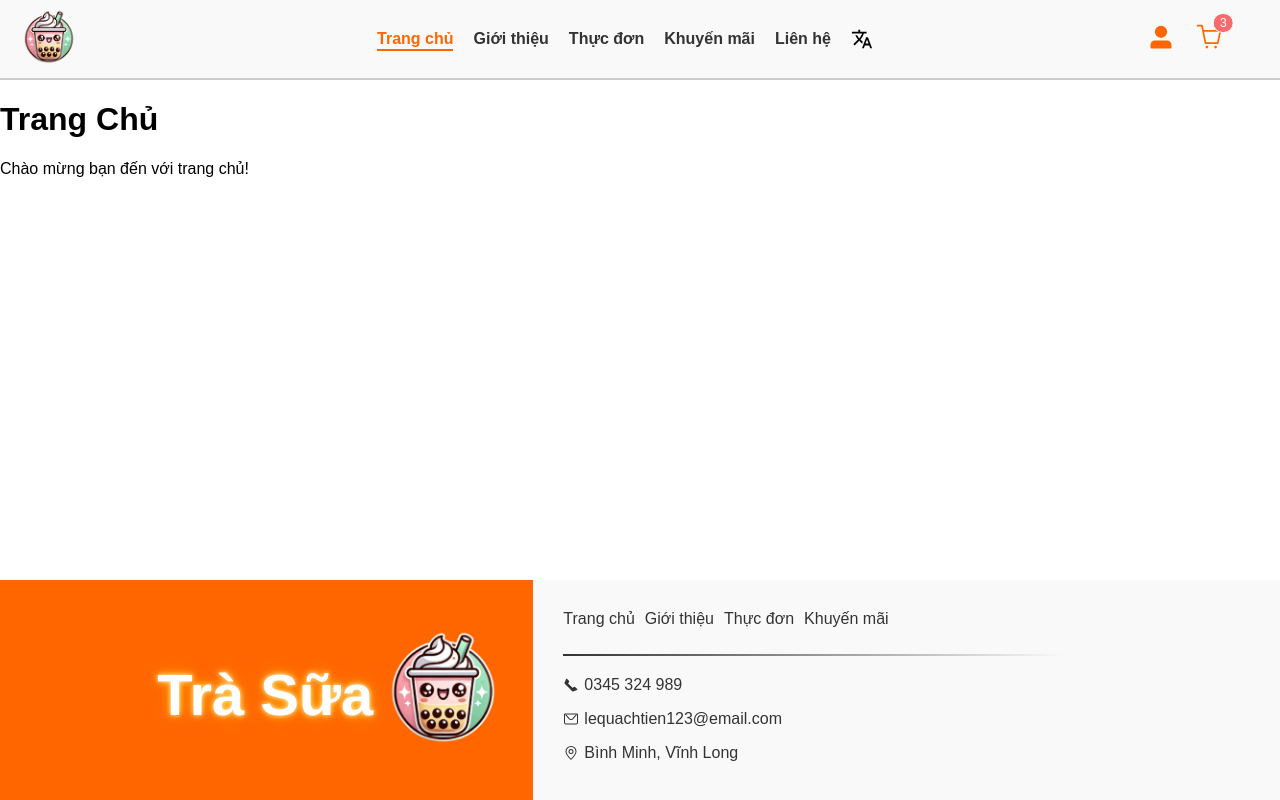
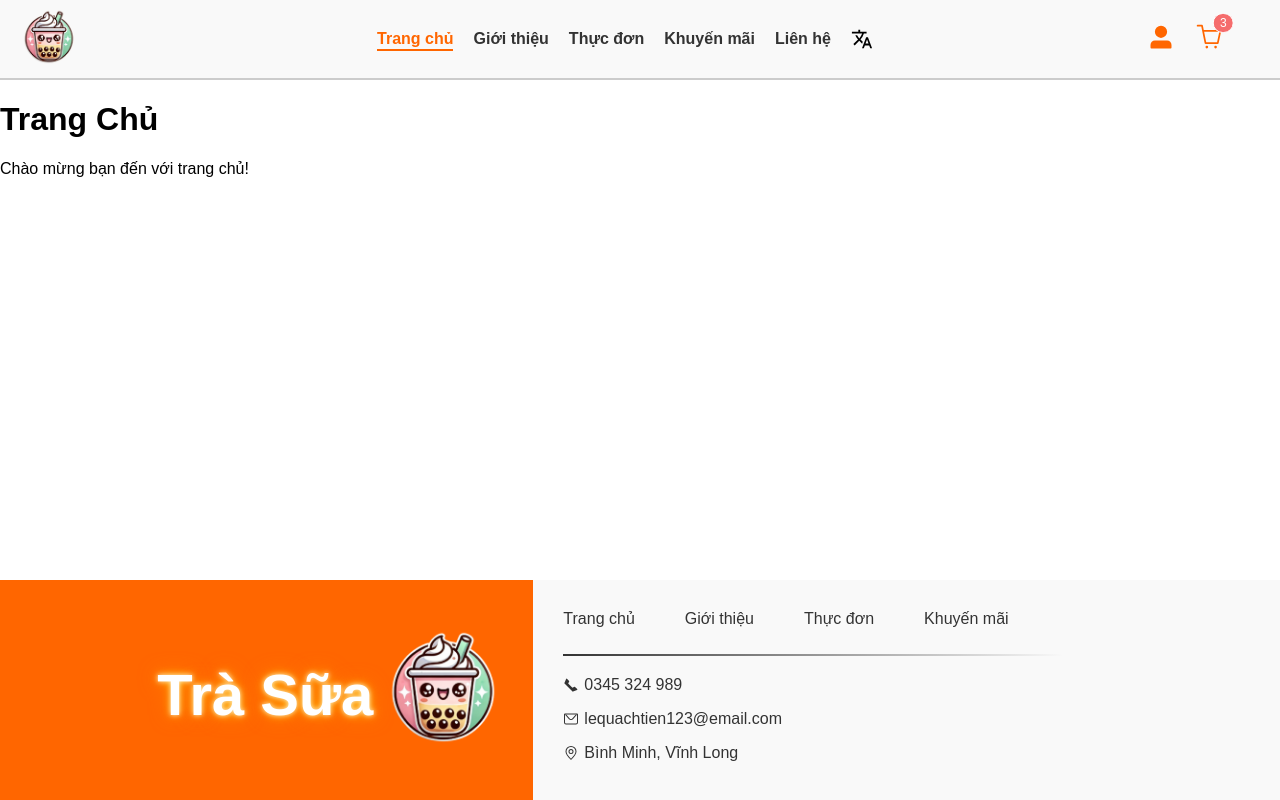
Before and after one commit to LEQUACHTIENB2014886/order, a Vue app: page / in a window 1280 px wide. Built offline with nearby package versions, Linux system fonts and the light colour scheme.

Commit message:
reup footer

```diff
--- a/src/components/Footer.vue
+++ b/src/components/Footer.vue
@@ -81,7 +81,7 @@ footer {
   display: flex;
   justify-content: flex-start;
   align-items: center;
-  gap: 10px;
+  gap: 50px;
   color: $color-3;
 }
 
```
